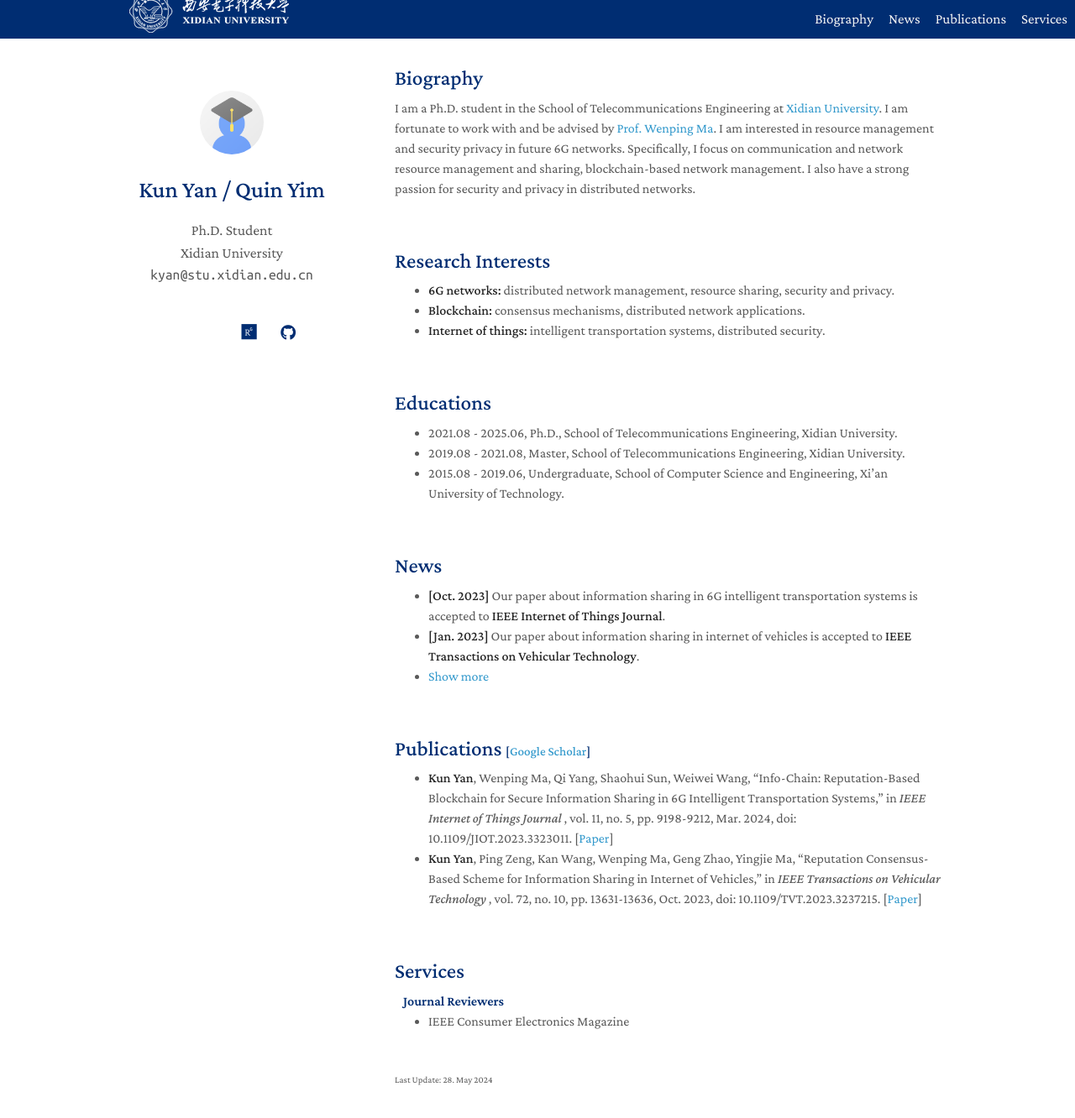
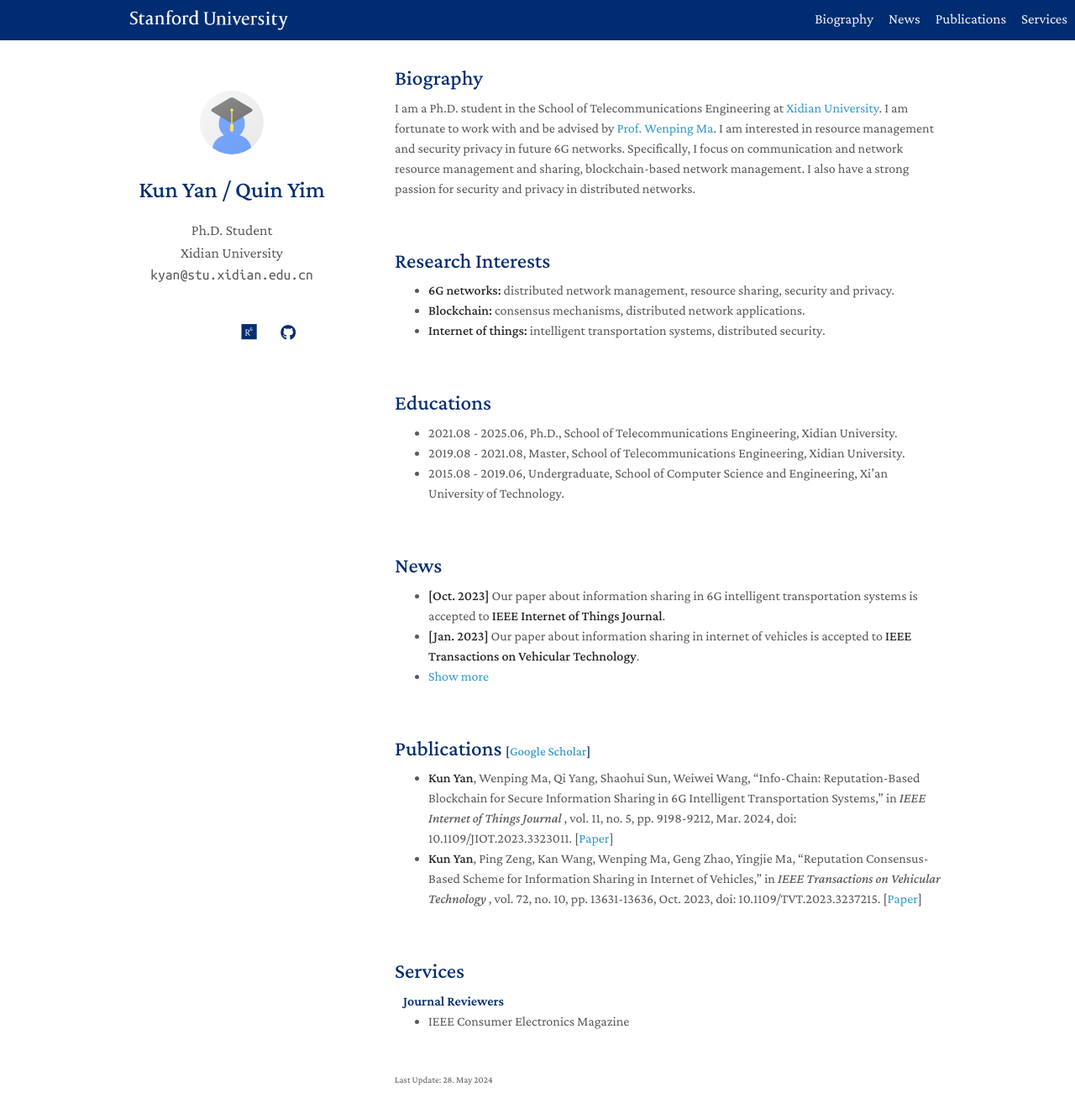
Before and after one commit to QuinYim/quinyim.github.io, a Jekyll site: the page built from index.md, in a window 1280 px wide and 1347 px high. Shown: the top 1332 px of the window at 84% size. Built offline with Jekyll 4.4.1, drawn with Linux system fonts in a browser that asks for light colours; a style sheet for code colours, icons or effects is not loaded.

Commit message:
First Commit

```diff
--- a/_config.yml
+++ b/_config.yml
@@ -3,7 +3,7 @@
 position: Ph.D. Student
 affiliation: Xidian University
 #affiliation_link: https://cs.jhu.edu/
-affiliation_logo: ./assets/img/xidian.png #./assets/img/university-logo-small-horizontal-white-156eae9527.svg
+affiliation_logo: ./assets/img/s.png #./assets/img/university-logo-small-horizontal-white-156eae9527.svg
 location: Xi'an, China
 email: kyan@stu.xidian.edu.cn
 
```
